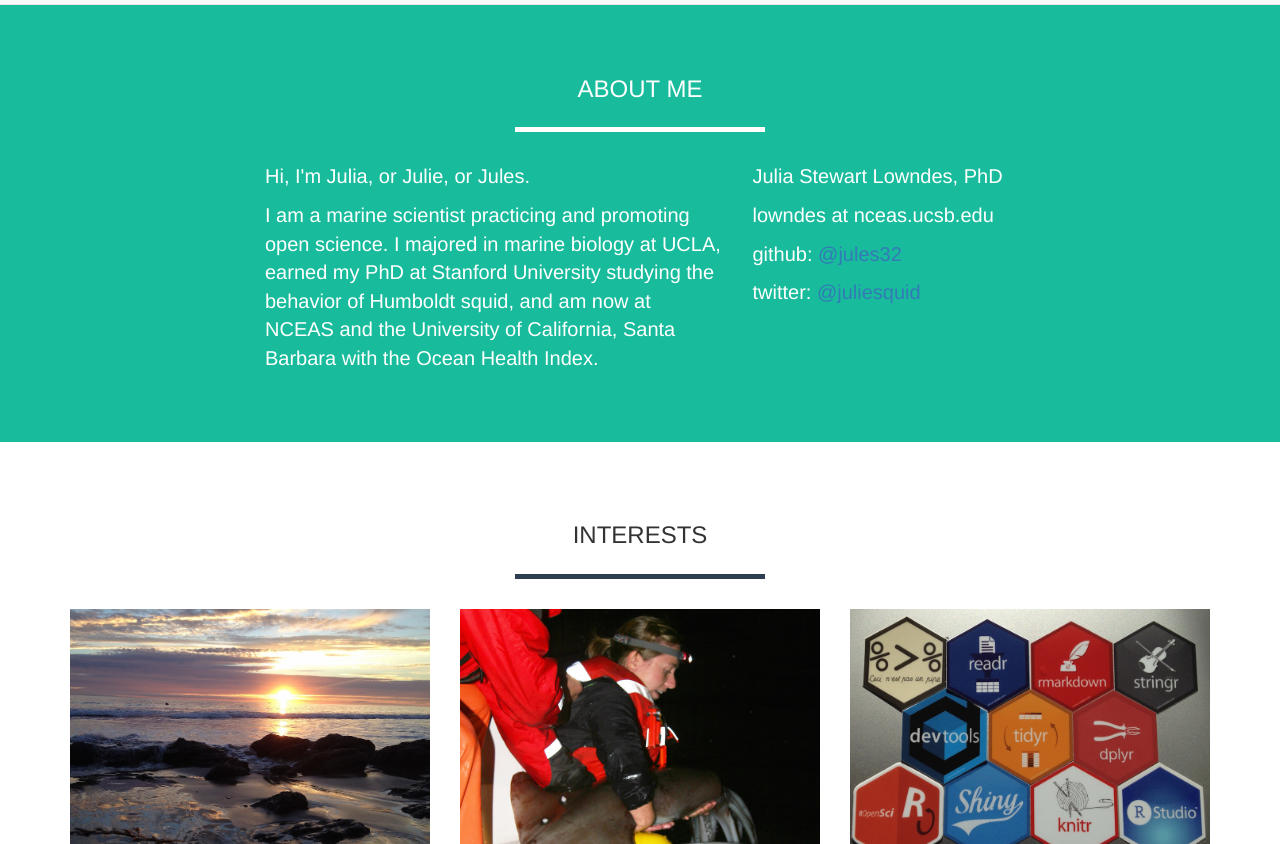
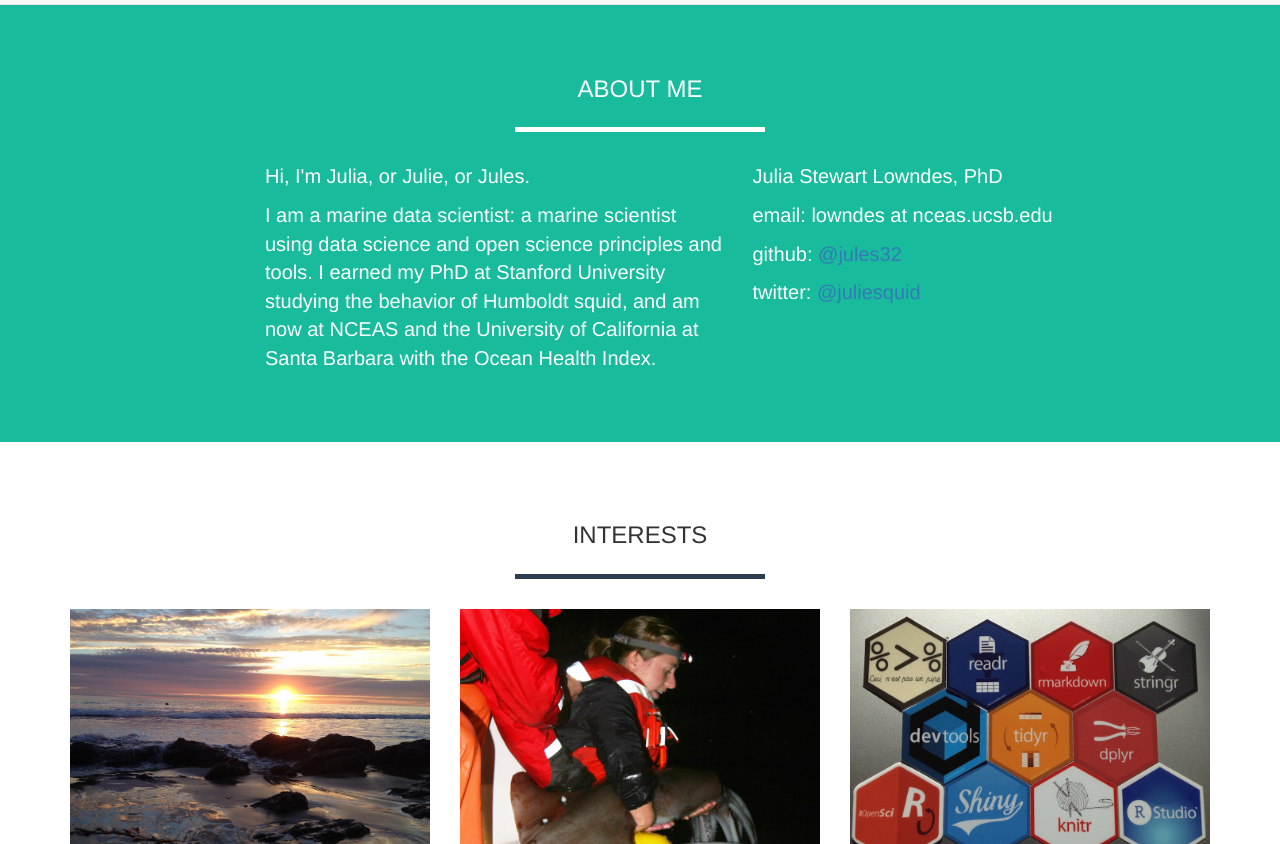
Before and after one commit to jules32/jules32.github.io, a Jekyll site: the page built from index.html, in a window 1280 px wide and 900 px high, scrolled down 598 px, cut to the strip 56-900 px from the top of the window. Built offline with Jekyll 4.4.1, drawn with Linux system fonts in a browser that asks for light colours.

Commit message:
update about

```diff
--- a/_includes/about.html
+++ b/_includes/about.html
@@ -10,11 +10,11 @@
             <div class="row">
                  <div class="col-lg-5 col-lg-offset-2">
                     <p>Hi, I'm Julia, or Julie, or Jules.</p>
-                    <p>I am a marine scientist practicing and promoting open science. I majored in marine biology at UCLA, earned my PhD at Stanford University studying the behavior of Humboldt squid, and am now at NCEAS and the University of California, Santa Barbara with the Ocean Health Index. </p>
+                    <p>I am a marine data scientist: a marine scientist using data science and open science principles and tools. I earned my PhD at Stanford University studying the behavior of Humboldt squid, and am now at NCEAS and the University of California at Santa Barbara with the Ocean Health Index. </p>
                 </div>
                 <div class="col-lg-5">
                     <p>Julia Stewart Lowndes, PhD</p>
-                    <p>lowndes at nceas.ucsb.edu</p>
+                    <p>email: lowndes at nceas.ucsb.edu</p>
                     <p>github: <a href="https://github.com/jules32" target="_blank">@jules32</a></p>
                     <p>twitter: <a href="https://twitter.com/juliesquid" target="_blank">@juliesquid</a></p>
                 </div>
```
